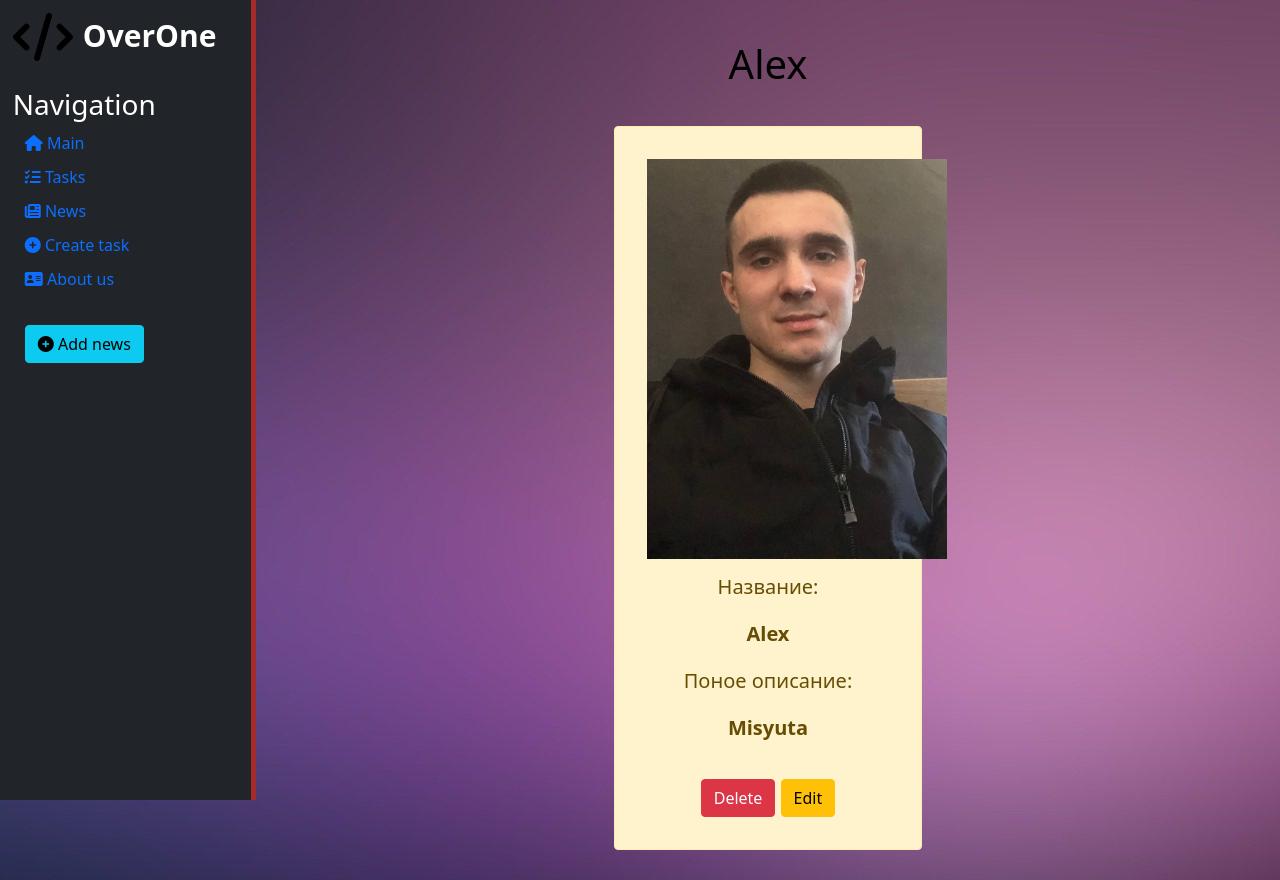
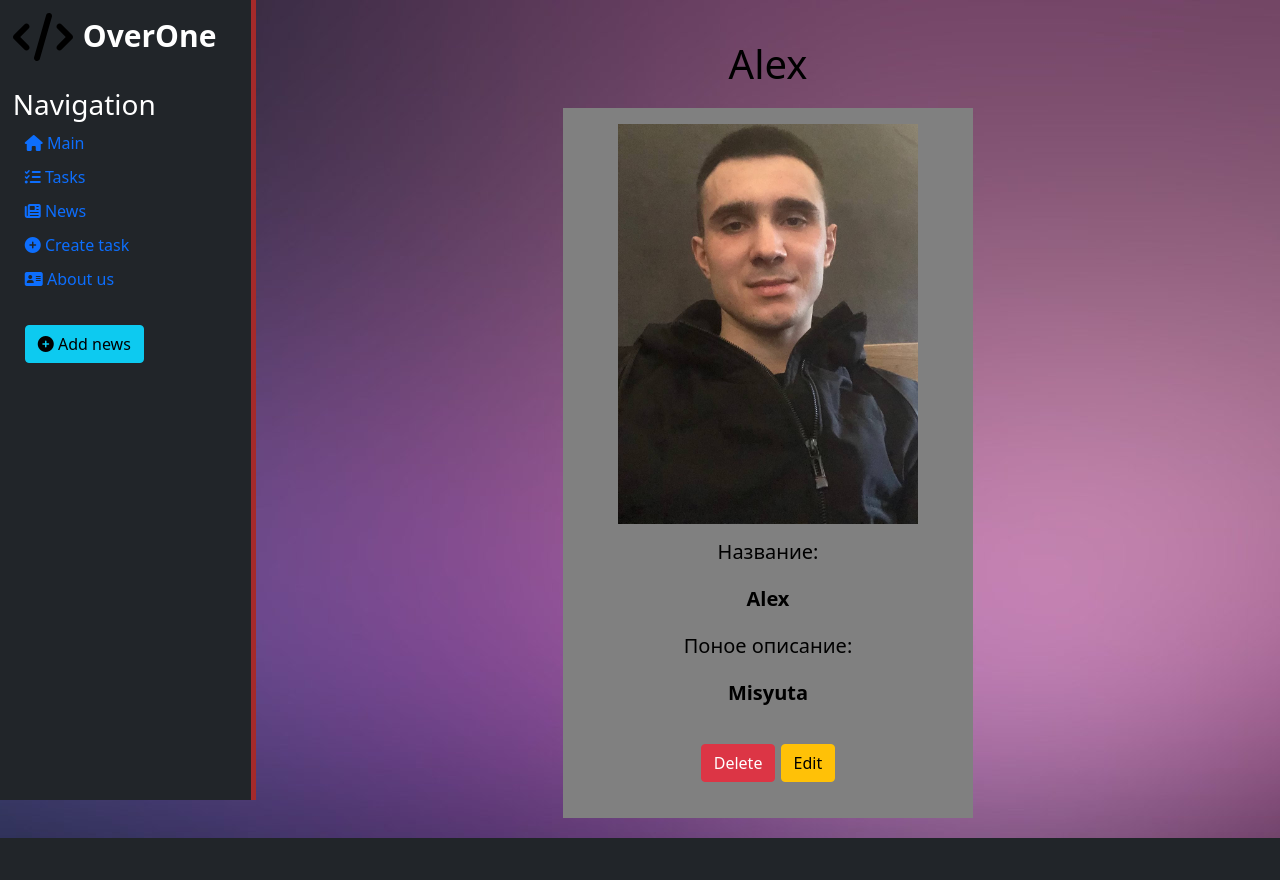
Before and after one commit to sanja081107/Task_manager, a Django app: page /20 in a window 1280 px wide. After the commit the page ends 838 px from the top, so only its background shows below. Run offline with Django 4.2, Linux system fonts and the light colour scheme; data comes from the database, SQL or seed files in the repository; both versions use the stored data as it was after the commit; some libraries are stand-ins or nearby versions.

Commit message:
'finally'

```diff
--- a/portfolio/main/models.py
+++ b/portfolio/main/models.py
@@ -1,5 +1,4 @@
 from django.db import models
-from django.http import HttpResponse
 
 # Create your models here.
 class Task_free(models.Model):
@@ -10,6 +9,9 @@ class Task_free(models.Model):
 
     def __str__(self):
         return self.title
+
+    def get_absolute_url(self):
+        return f'/{self.id}'
 
     def image(self):
         s = f'{self.task_img}'
--- a/portfolio/main/static/main/css/main.css
+++ b/portfolio/main/static/main/css/main.css
@@ -49,7 +49,6 @@ aside ul a:hover, aside ul li:hover {
 }
 
 
-
 main .home {
     width: 80%;
     float: left;
@@ -60,7 +59,6 @@ main .home {
     color: black;
     position: relative;
     left: 20%;
-
 }
 main form {
     width: 40%;
@@ -84,9 +82,7 @@ main .home-form button {
 }
 .alert-warning {
     float: left;
-    width: 30%;
-    clear: both;
-    margin: 30px 35%;
+    margin: 19px;
 }
 main .delete-task {
     background: gray;
--- a/portfolio/main/templates/main/about_us.html
+++ b/portfolio/main/templates/main/about_us.html
@@ -7,5 +7,5 @@ About us
 {% block body %}
 
 <h1>Page about us</h1>
-<p>Lorem ipsum dolor sit amet, consectetur adipisicing elit. Eius est similique voluptas! Accusantium, amet at, cumque delectus deleniti ea earum ex expedita in nesciunt perferendis perspiciatis possimus quisquam unde velit?</p>
+<p>Lorem ipsum dolor sit amet, consectetur adipisicing elit. A adipisci at blanditiis corporis culpa cum cumque dolor ducimus eligendi enim eos esse, exercitationem hic iusto labore maiores molestias nisi non officia pariatur quos sed soluta tempora vel vitae. Animi asperiores assumenda blanditiis cum delectus dolore doloremque eligendi, explicabo fuga fugiat illo iste maiores molestiae molestias nisi nobis nostrum numquam odit officiis pariatur placeat quaerat quas quia sint suscipit ullam ut veniam voluptas voluptates voluptatibus. Aliquam animi architecto nobis quasi vel. Animi autem beatae eaque, eos ex, id laudantium maiores minima minus mollitia necessitatibus possimus quasi, quos repellat rerum soluta voluptate!</p>
 {% endblock %}
--- a/portfolio/main/templates/main/project_detail_task.html
+++ b/portfolio/main/templates/main/project_detail_task.html
@@ -8,7 +8,8 @@
 
 
 <h1>{{ task.title }}</h1>
-<div class="alert alert-warning">
+<form>
+<div class="delete-task">
     <div class="card-body">
         <img src="{{ task.image }}" width="300" height="400">
         <div class='card-body'>
@@ -21,6 +22,6 @@
         <a href="{% url 'update_task' task.id %}" class="btn btn-warning">Edit</a>
     </div>
 </div>
-
+</form>
 
 {% endblock %}
--- a/portfolio/main/views.py
+++ b/portfolio/main/views.py
@@ -28,7 +28,7 @@ def create_task(request):
         form = Task_freeForm(request.POST, request.FILES)
         if form.is_valid():
             form.save()
-            return redirect('home')
+            return redirect('project_tasks')
         else:
             error = 'input again'
     form = Task_freeForm()
@@ -47,7 +47,9 @@ class TaskDeleteView(DeleteView):
     success_url = '/project_tasks'
 
 class TaskUpdateView(UpdateView):
-    pass
+    model = Task_free
+    template_name = 'main/create_task.html'
+    form_class = Task_freeForm
 
 # ------------------------------------------------------
 def create_news(request):
```
Also changed, not shown: portfolio/db.sqlite3, portfolio/main/static/main/img/Саня0565_vppqnPW.jpg (added), portfolio/main/static/main/img/Саня0568.jpg (added), portfolio/main/static/main/img/Саня0592.jpg (added), portfolio/main/static/main/img/Саня0592_7RO3RcB.jpg (added), portfolio/main/static/main/img/Саня0592_iz9OlnH.jpg (added), portfolio/main/static/main/img/Саня0794.jpg (added), portfolio/main/static/main/img/Саня0794_J08fMnX.jpg (added), portfolio/main/static/main/img/Саня0839.jpg (added), portfolio/main/static/main/img/Фото0184.jpg (added), portfolio/main/static/main/img/Фото0184_DnyXeII.jpg (added), portfolio/main/static/main/img/Фото0184_gRVwEGL.jpg (added).
